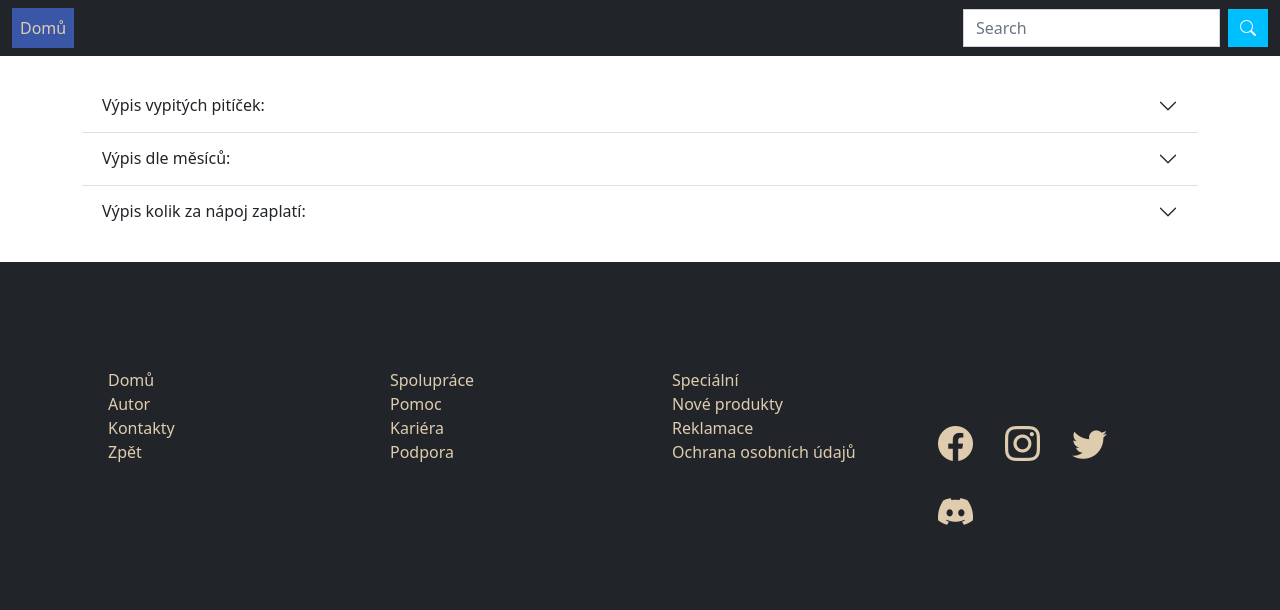
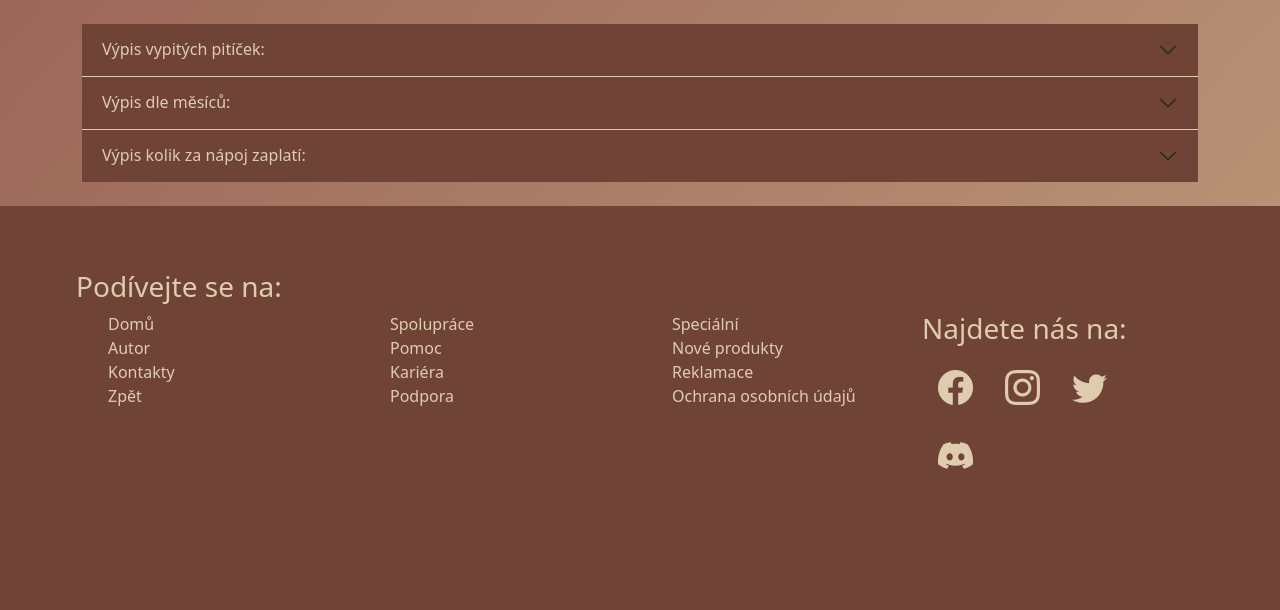
Before and after one commit to NeightN/Piticka, a PHP site: page /index2.php in a window 1280 px wide. Shown: the part 366-976 px from the top of the page. After the commit the page ends 835 px from the top, so only its background shows below. Run offline with PHP 8.4, Linux system fonts and the light colour scheme; data comes from the database, SQL or seed files in the repository; some libraries are stand-ins or nearby versions.

Commit message:
changed design

```diff
--- a/css/style.css
+++ b/css/style.css
@@ -79,11 +79,11 @@ ul.markers {
 }
 
 #color-text tr {
-  color: #00BFFF;
+  color: #854442;
 }
 
 #navIcons .nav-link.active {
-  background-color: rgb(57, 86, 167);
+  background-color: #9b7e64;
 }
 
 #color-text .nav-link {
@@ -98,12 +98,8 @@ ul.markers {
   list-style-type: none !important;
 }
 
-.offcanvas-title {
-  color: #056fc7;
-}
-
 .form-label {
-  color: #00BFFF;
+  color: #DFCCAF;
 }
 
 div.default_svg img {
@@ -123,6 +119,18 @@ div.default_svg img {
   animation: Gradient 15s ease infinite;
   position: relative;
   height: 100vh;
+  width: 100%;
+  overflow: hidden;
+  padding: 0;
+  margin: 0px;
+}
+
+.background2 {
+  background: linear-gradient(132deg, #DFCCAF, #854442, #BE9B7B);
+  background-size: 400% 400%;
+  animation: Gradient 15s ease infinite;
+  position: relative;
+  height: auto;
   width: 100%;
   overflow: hidden;
   padding: 0;
@@ -247,3 +255,7 @@ div.default_svg img {
 .text-pale-taupe {
   color: #BE9B7B !important;
 }
+
+.border-accordin-own {
+  border-bottom: 1px solid #DFCCAF !important;
+}
--- a/index2.php
+++ b/index2.php
@@ -24,47 +24,16 @@ if (isset($_SESSION['admin']) != null) {
 }
 ?>
 
-<body id="color-button">
+<body>
 
     <div id="color-text">
         <div>
             <!-- Header -->
             <?php include("headers/header_logged.php"); ?>
 
-            <!-- Navigation -->
-            <nav class="navbar navbar-expand-sm navbar-dark bg-dark">
-                <div class="container-fluid">
-                    <button class="navbar-toggler" type="button" data-bs-toggle="collapse" data-bs-target="#mynavbar">
-                        <span class="navbar-toggler-icon"></span>
-                    </button>
-
-                    <!-- Buttons with icons and search bar -->
-                    <div class="collapse navbar-collapse" id="mynavbar">
-
-                        <ul class="navbar-nav me-auto" id="navIcons">
-                            <!-- Button for "Home"/"index.php" -->
-                            <li class="nav-item">
-                                <a class="nav-link active" href="index.php" title="Domů">
-                                    Domů
-                                </a>
-                            </li>
-                        </ul>
-                        <!-- Search bar -->
-                        <div id="search-icon">
-                            <form class="d-flex">
-                                <input class="form-control me-2" type="text" placeholder="Search">
-                                <button class="btn btn-primary" type="button">
-                                    <i class="bi bi-search"></i>
-                                </button>
-                            </form>
-                        </div>
-                    </div>
-
-                </div>
-            </nav>
-
             <!-- Main -->
             <main class="main-height background-main">
+                <div class="background2" onmousedown='return false;' onselectstart='return false;'>
                     <!-- Přehledný výpis toho, co který člověk vypil.  -->
                     <?php
                     include("inc/connection.php"); //pripojeni k databazi
@@ -77,13 +46,13 @@ if (isset($_SESSION['admin']) != null) {
 
                     <div class="container my-4">
                         <div class="accordion accordion-flush" id="accordionFlushExample">
-                        <div class="accordion-item">
+                            <div class="accordion-item border-accordin-own">
                                 <h2 class="accordion-header" id="flush-headingOne">
-                                <button class="accordion-button collapsed" type="button" data-bs-toggle="collapse" data-bs-target="#flush-collapseOne" aria-expanded="false" aria-controls="flush-collapseOne">
+                                    <button class="accordion-button collapsed bg-coffee text-desert-sand" type="button" data-bs-toggle="collapse" data-bs-target="#flush-collapseOne" aria-expanded="false" aria-controls="flush-collapseOne">
                                         Výpis vypitých pitíček:
                                     </button>
                                 </h2>
-                            <div id="flush-collapseOne" class="accordion-collapse collapse" aria-labelledby="flush-headingOne" data-bs-parent="#accordionFlushExample">
+                                <div id="flush-collapseOne" class="accordion-collapse collapse bg-pale-taupe" aria-labelledby="flush-headingOne" data-bs-parent="#accordionFlushExample">
                                     <table class="accordion-body table table-hover m-0">
                                         <tr>
                                             <th>Jméno osoby</th>
@@ -110,13 +79,13 @@ if (isset($_SESSION['admin']) != null) {
                                     <?php $conn->close(); ?>
                                 </div>
                             </div>
-                        <div class="accordion-item">
+                            <div class="accordion-item border-accordin-own">
                                 <h2 class="accordion-header" id="flush-headingTwo">
-                                <button class="accordion-button collapsed" type="button" data-bs-toggle="collapse" data-bs-target="#flush-collapseTwo" aria-expanded="false" aria-controls="flush-collapseTwo">
+                                    <button class="accordion-button collapsed bg-coffee text-desert-sand" type="button" data-bs-toggle="collapse" data-bs-target="#flush-collapseTwo" aria-expanded="false" aria-controls="flush-collapseTwo">
                                         Výpis dle měsíců:
                                     </button>
                                 </h2>
-                            <div id="flush-collapseTwo" class="accordion-collapse collapse" aria-labelledby="flush-headingTwo" data-bs-parent="#accordionFlushExample">
+                                <div id="flush-collapseTwo" class="accordion-collapse collapse bg-pale-taupe" aria-labelledby="flush-headingTwo" data-bs-parent="#accordionFlushExample">
                                     <script>
                                         function showUser(str) {
                                             if (str == "") {
@@ -160,11 +129,11 @@ if (isset($_SESSION['admin']) != null) {
                             </div>
                             <div class="accordion-item">
                                 <h2 class="accordion-header" id="flush-headingThree">
-                                <button class="accordion-button collapsed" type="button" data-bs-toggle="collapse" data-bs-target="#flush-collapseThree" aria-expanded="false" aria-controls="flush-collapseThree">
+                                    <button class="accordion-button collapsed bg-coffee text-desert-sand" type="button" data-bs-toggle="collapse" data-bs-target="#flush-collapseThree" aria-expanded="false" aria-controls="flush-collapseThree">
                                         Výpis kolik za nápoj zaplatí:
                                     </button>
                                 </h2>
-                            <div id="flush-collapseThree" class="accordion-collapse collapse" aria-labelledby="flush-headingThree" data-bs-parent="#accordionFlushExample">
+                                <div id="flush-collapseThree" class="accordion-collapse collapse bg-pale-taupe" aria-labelledby="flush-headingThree" data-bs-parent="#accordionFlushExample">
                                     <script>
                                         function showTypes(str) {
                                             if (str == "") {
@@ -209,65 +178,10 @@ if (isset($_SESSION['admin']) != null) {
                             </div>
                         </div>
                     </div>
+                </div>
             </main>
-
             <!-- Footer -->
-            <footer class="footer-height bg-dark navbar-dark">
-                <div class="container-fluid row" id="list-s-t">
-                    <h3>Podívejte se na:</h3>
-                    <div class="col">
-                        <ul id="ul-padding">
-                            <li class="nav-item"><a class="nav-link" href="index.html">Domů</a></li>
-                            <li class="nav-item"><a class="nav-link" href="#">Autor</a></li>
-                            <li class="nav-item"><a class="nav-link" href="contact.html">Kontakty</a></li>
-                            <li class="nav-item"><a class="nav-link" href="#">Zpět</a></li>
-                        </ul>
-                    </div>
-                    <div class="col">
-                        <ul>
-                            <li class="nav-item"><a class="nav-link" href="#">Spolupráce</a></li>
-                            <li class="nav-item"><a class="nav-link" href="#">Pomoc</a></li>
-                            <li class="nav-item"><a class="nav-link" href="#">Kariéra</a></li>
-                            <li class="nav-item"><a class="nav-link" href="#">Podpora</a></li>
-                        </ul>
-                    </div>
-                    <div class="col">
-                        <ul>
-                            <li class="nav-item"><a class="nav-link" href="#">Speciální</a></li>
-                            <li class="nav-item"><a class="nav-link" href="#">Nové produkty</a></li>
-                            <li class="nav-item"><a class="nav-link" href="#">Reklamace</a></li>
-                            <li class="nav-item"><a class="nav-link" href="#">Ochrana osobních údajů</a></li>
-                        </ul>
-                    </div>
-                    <div class="col">
-                        <h3>Najdete nás na:</h3>
-                        <ul class="nav nav-pills" id="social">
-                            <li class="nav-item">
-                                <a class="nav-link" href="#" title="Facebook">
-                                    <i class="bi bi-facebook"></i>
-                                </a>
-                            </li>
-                            <li class="nav-item">
-                                <a class="nav-link" href="#" title="Instagram">
-                                    <i class="bi bi-instagram"></i>
-                                </a>
-                            </li>
-                            <li class="nav-item">
-                                <a class="nav-link" href="#" title="Twitter">
-                                    <i class="bi bi-twitter"></i>
-                                </a>
-                            </li>
-                            <li class="nav-item">
-                                <a class="nav-link" href="#" title="Discord">
-                                    <i class="bi bi-discord"></i>
-                                </a>
-                            </li>
-                        </ul>
-                    </div>
-                </div>
-
-            </footer>
-
+            <?php include("footer/footer.php") ?>
         </div>
     </div>
 </body>
```
Also changed, not shown: headers/header_not_logged.php (+6 -6 lines). Lines whose indentation alone changed are shown as unchanged.
